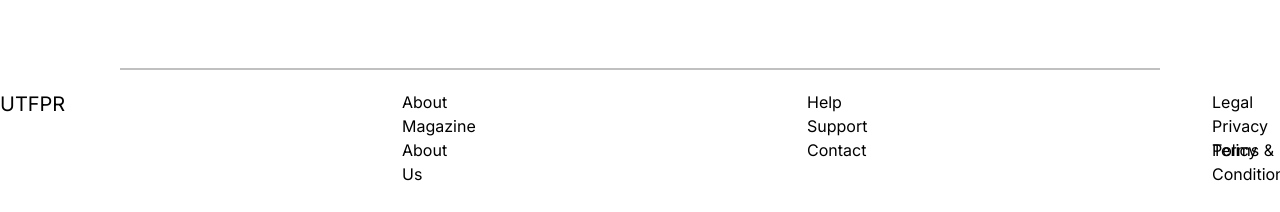
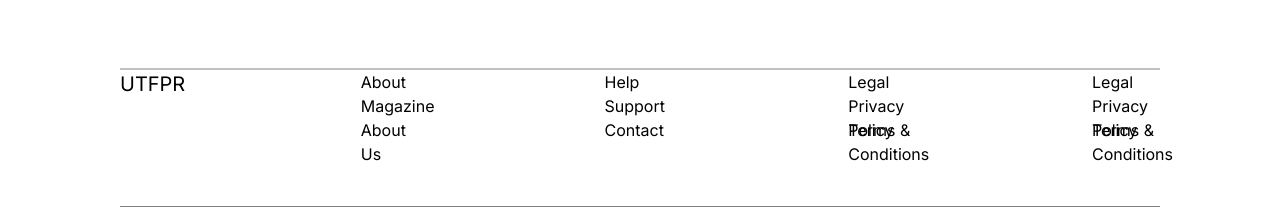
Before and after one commit to JulianeAdamy/siteutfpr, a Next.js app: page / in a window 1280 px wide. Shown: the part 4009-4221 px from the top of the page. Built offline with nearby package versions, Linux system fonts and the light colour scheme.

Commit message:
fix: novo

```diff
--- a/app/components/Final.tsx
+++ b/app/components/Final.tsx
@@ -19,7 +19,7 @@ const Column: React.FC<{ children: React.ReactNode }> = ({ children }) => {
 
 export default function Final() {
   return (
-    <div style={{ display: 'flex', justifyContent: 'space-between', marginLeft: '120px', marginRight: '120px', margin: '20px 0' }}>
+    <div style={{ display: 'flex', justifyContent: 'space-between', marginLeft: '120px', marginRight: '120px' }}>
       {/* Coluna 1 - Apenas "UTFPR" */}
       <div
         style={{
@@ -54,6 +54,13 @@ export default function Final() {
         <Column>Privacy Policy</Column>
         <Column>Terms & Conditions</Column>
       </div>
+
+      {/* Coluna 5 */}
+      <div style={{ display: 'flex', flexDirection: 'column' }}>
+        <Column>Legal</Column>
+        <Column>Privacy Policy</Column>
+        <Column>Terms & Conditions</Column>
+      </div>
     </div>
   );
 }
```
